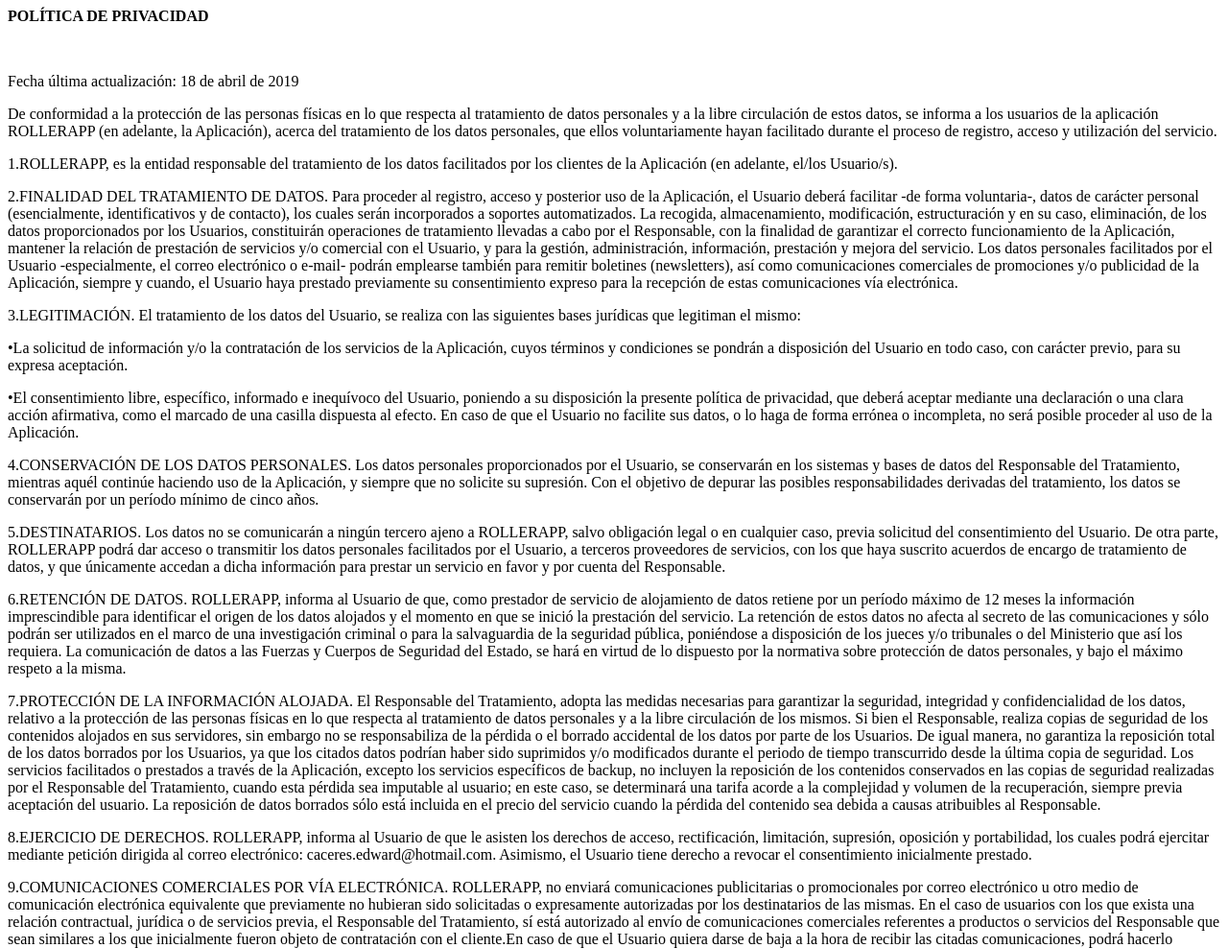
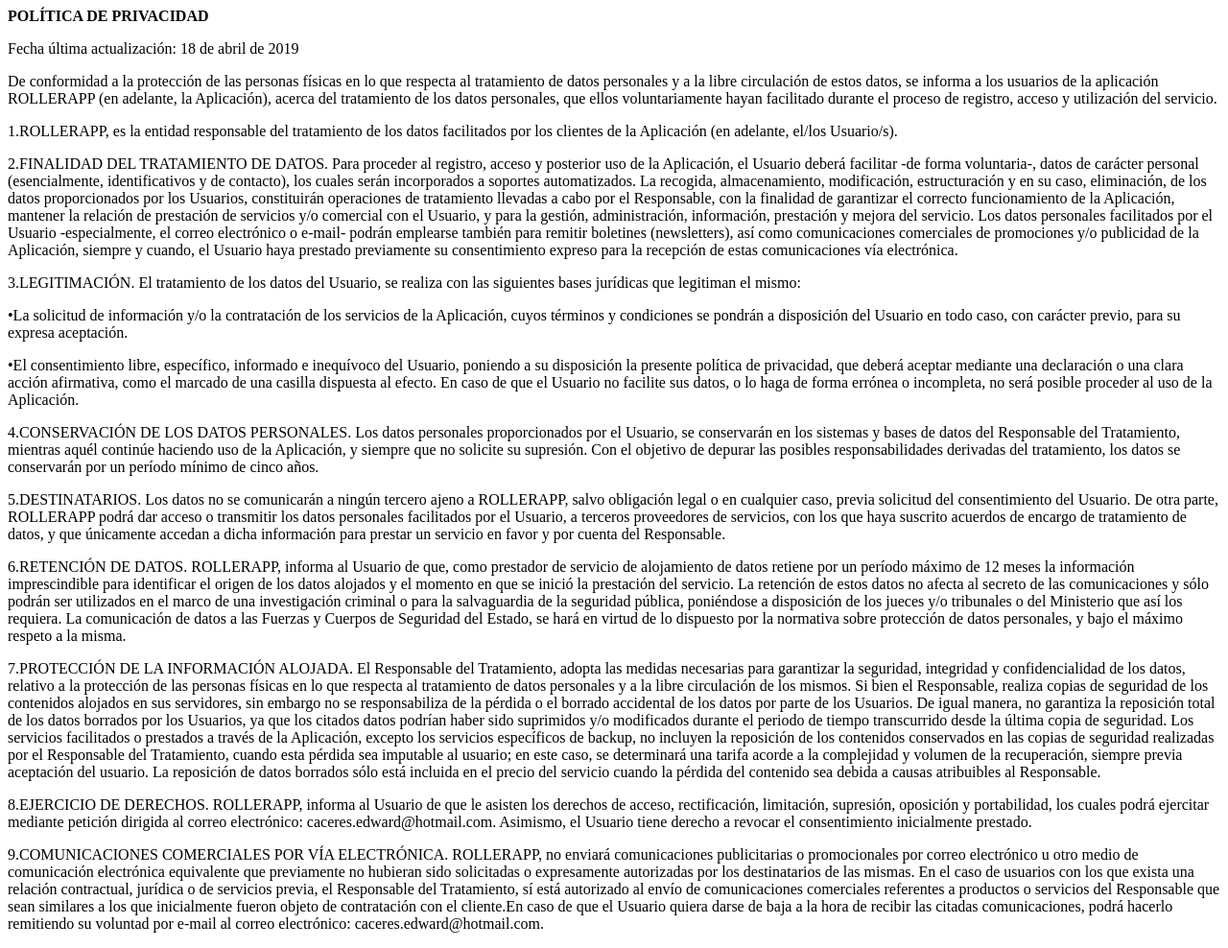
Before and after one commit to edwardcaceres/rollerapp, a plain HTML site: page index.html in a window 1280 px wide. Shown: the top 988 px of the page at 96% size. Drawn offline with Linux system fonts and the light colour scheme.

Commit message:
Update index

```diff
--- a/index.html
+++ b/index.html
@@ -1,7 +1,5 @@
-<p><strong>POLÍTICA DE PRIVACIDAD</strong></p><p>&nbsp;</p>
-
+<p><strong>POLÍTICA DE PRIVACIDAD</strong></p>
 <p>Fecha última actualización: 18 de abril de 2019</p>
-
 <p>De conformidad a la protección de las personas físicas en lo que respecta al tratamiento de datos personales y a la libre circulación de
 estos datos, se informa a los usuarios de la aplicación ROLLERAPP (en adelante, la Aplicación), acerca del tratamiento de los datos
 personales, que ellos voluntariamente hayan facilitado durante el proceso de registro, acceso y utilización del servicio.</p>
```
